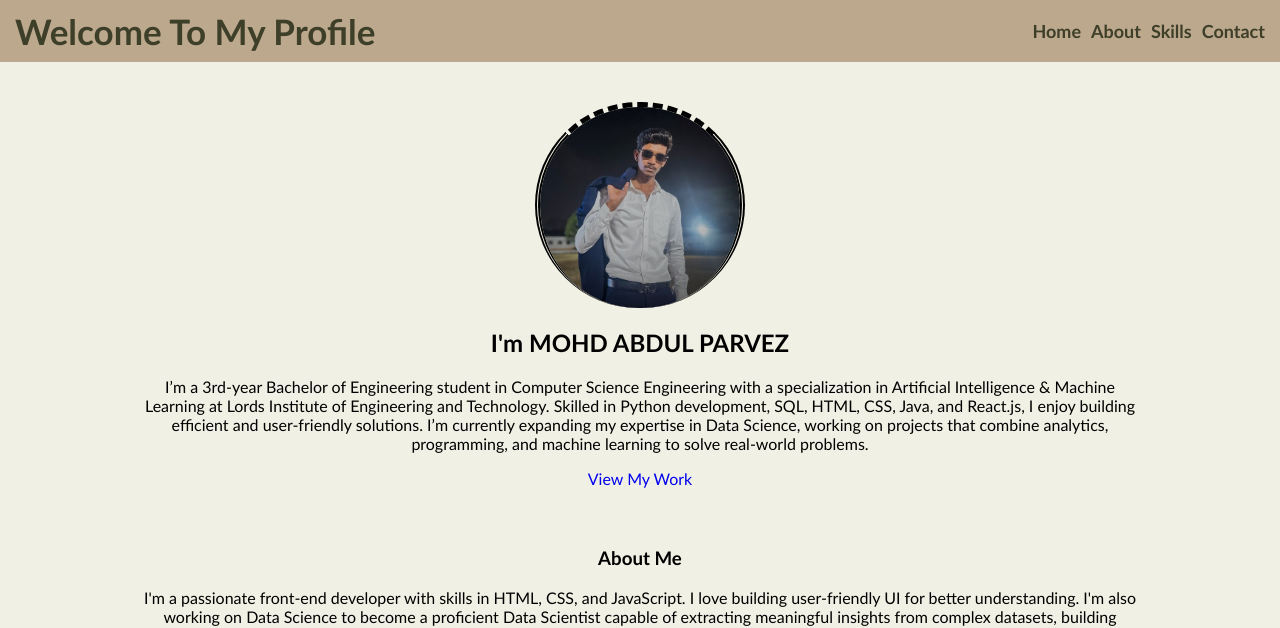
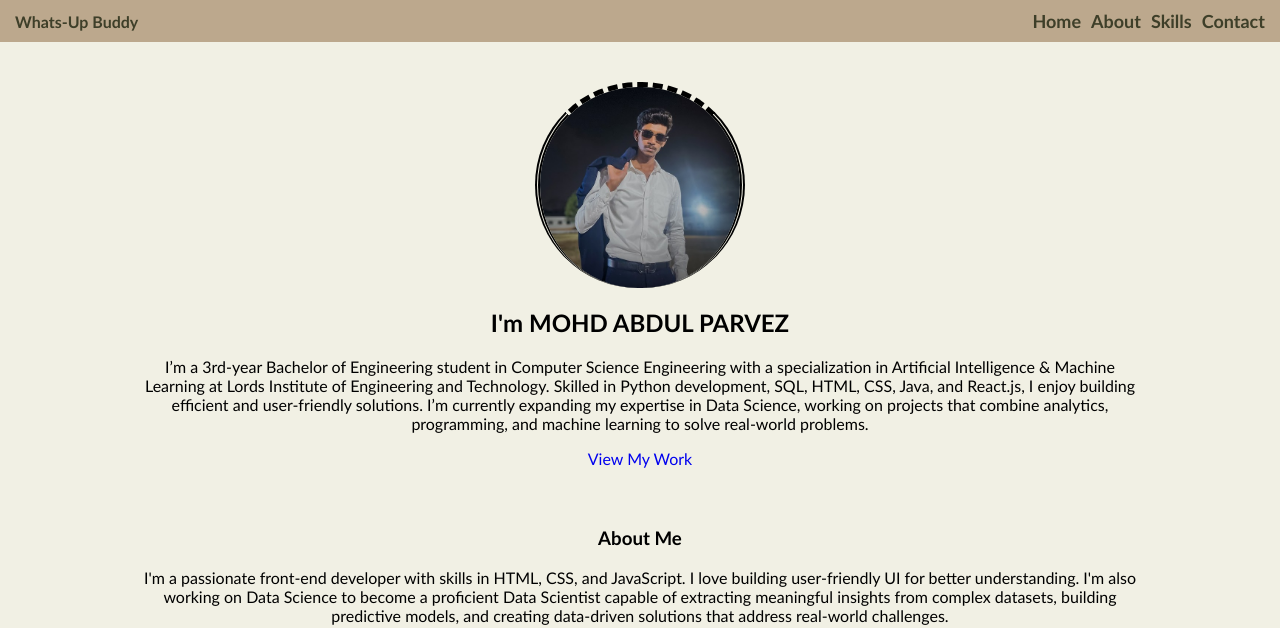
Before and after one commit to abdulparvez2004/Profile-Project, a plain HTML site: page index.html in a window 1280 px wide. Shown: the top 628 px of the page. Drawn offline with Linux system fonts and the light colour scheme.

Commit message:
modified the css

```diff
--- a/index.html
+++ b/index.html
@@ -9,7 +9,7 @@
 <body>
     <nav class="navbar">
         <div class="navdiv">
-            <div class="logo"><a href="#">Welcome To My Profile</a></div>
+            <div class="logo"><a href="#">Whats-Up Buddy</a></div>
             <ul>
                 <li><a href="#home">Home</a></li>
                 <li><a href="#about">About</a></li>
--- a/style.css
+++ b/style.css
@@ -21,7 +21,7 @@ body {
     flex-wrap: wrap; /* Allows wrapping on smaller screens */
 }
 .logo a {
-    font-size: 35px;
+    font-size: auto;
     font-weight: 600;
     color: #3E3F29;
 }
```
